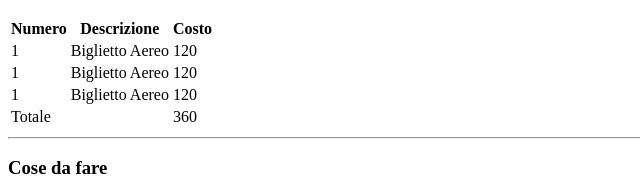
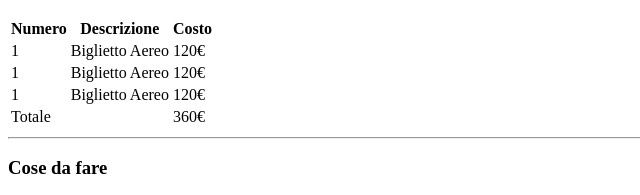
Before and after one commit to MatteoMeneguzzi/html-london-trip, a website: page index.html in a window 1280 px wide. Shown: the part 731-926 px from the top of the page, 0-640 px from the left. Drawn offline with Linux system fonts and the light colour scheme.

Commit message:
currencies

```diff
--- a/index.html
+++ b/index.html
@@ -33,22 +33,22 @@
         <tr>
           <td>1</td>
           <td>Biglietto Aereo</td>
-          <td>120</td>
+          <td>120€</td>
         </tr>
         <tr>
           <td>1</td>
           <td>Biglietto Aereo</td>
-          <td>120</td>
+          <td>120€</td>
         </tr>
         <tr>
           <td>1</td>
           <td>Biglietto Aereo</td>
-          <td>120</td>
+          <td>120€</td>
         </tr>
         <tr>
           <td>Totale</td>
           <td></td>
-          <td>360</td>
+          <td>360€</td>
         </tr>
       </table>
 
```
